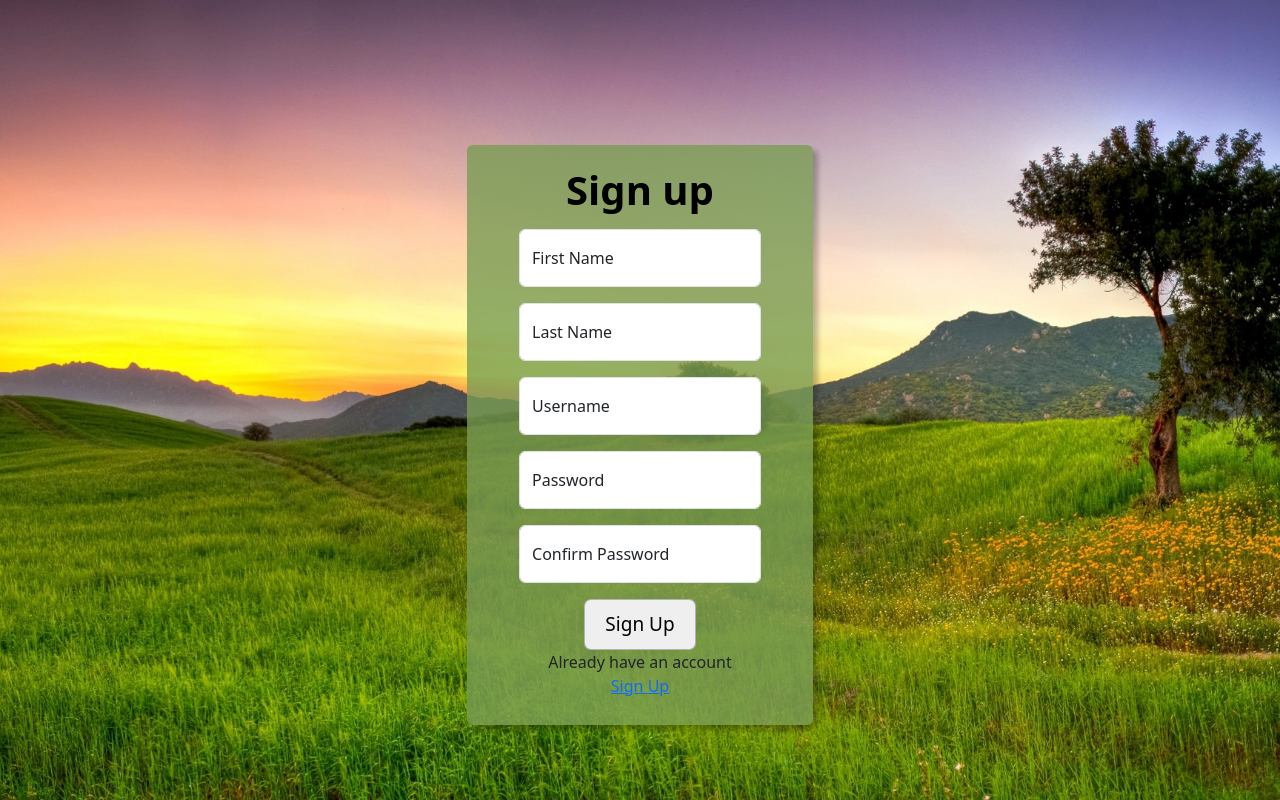
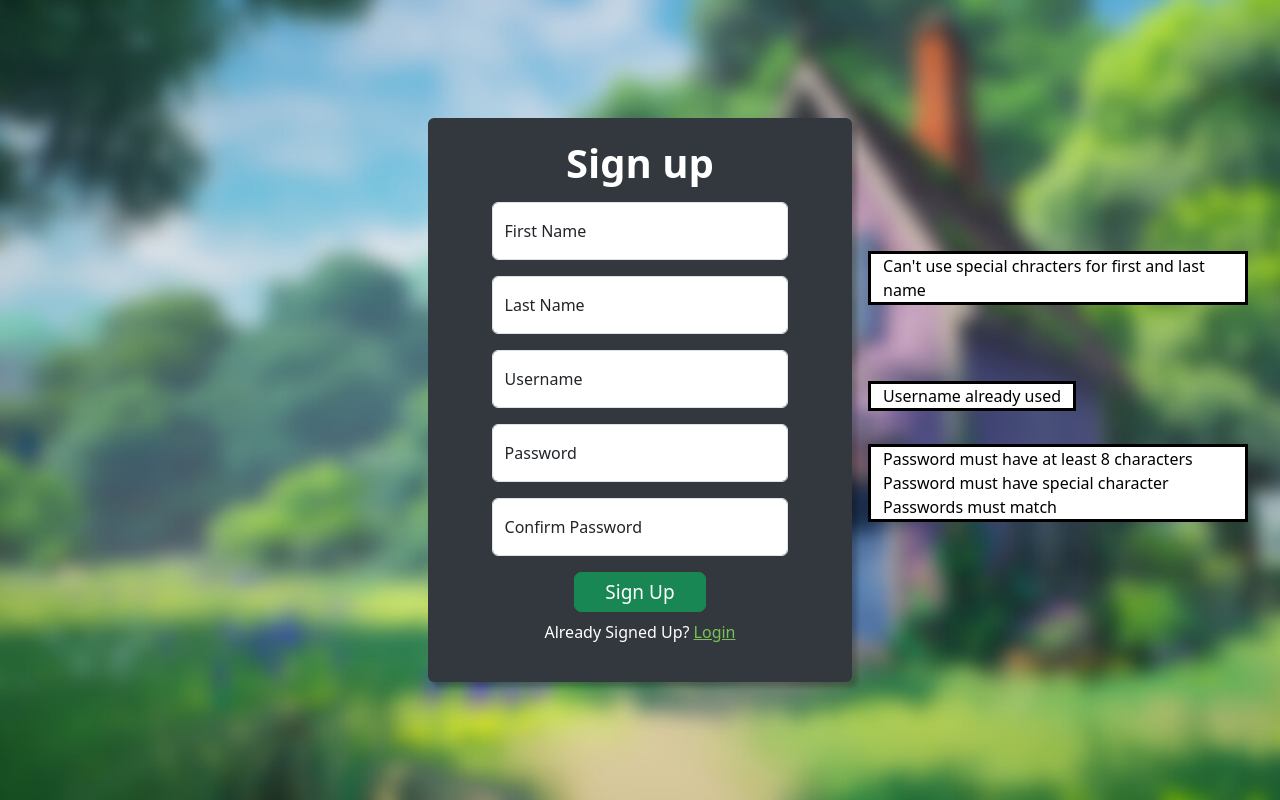
Before and after one commit to dshelton2001/POOS-Project-1, a PHP site: page /signup.html in a window 1280 px wide. Run offline with PHP 8.4, Linux system fonts and the light colour scheme; some libraries are stand-ins or nearby versions.

Commit message:
sign up page design changes

```diff
--- a/css/signup.css
+++ b/css/signup.css
@@ -1,11 +1,5 @@
-#parentDiv {
-	display: flex;
-	align-items: center;
-	justify-content: center;
-}
-
 body {
-	background-image: url(../images/background.jpg);
+	background-image: url(../images/blurryHouseBackground.jpg);
 	background-attachment: fixed;
 	background-repeat: no-repeat;
 	background-size: cover;
@@ -14,12 +8,10 @@ body {
 #userDetailsDiv {
 	display: grid;
 	place-items: center;
-	position: absolute;
-	top: 145px;
 	padding-top: 20px;
-	padding-bottom: 27px;
-	background-color: rgba(122, 157, 84, 0.8);
-	width: 27%;
+	padding-bottom: 22px;
+	background-color: #32383e;
+	width: 38%;
 	max-width: 750px;
 	box-shadow: 5px 5px 5px 0 rgba(0, 0, 0, 0.25);
 }
@@ -33,17 +25,15 @@ body {
 	color: black;
 	padding: 10px 10px 10px 10px;
 	position: relative;
-	left: 415px;
-	top: 176px;
+	left: 476px;
+	top: 226px;
 }
 
 .signupTitle {
 	position: relative;
 	top: 1px;
-	color: black;
+	color: white;
 	text-align: center;
-	position: relative;
-	bottom: 20px;
 }
 
 .inputTitle {
@@ -58,13 +48,43 @@ body {
 	width: 70%;
 }
 
-#p1,
-#p2,
-#p3,
-#p4,
-#p5 {
-	margin-top: auto;
-	margin-bottom: auto;
+#firstnameInput:active {
+	color: #79c255;
+}
+
+#errMsg {
+	max-width: 380px;
+}
+
+#nameErr {
+	bottom: 149px;
+
+}
+
+#usernameErr {
+	bottom: 73px;
+
+}
+
+#passwordErr {
+	bottom: 40px;
+
+}
+
+#login-text {
+	color: white;
+}
+
+.link,
+.link:hover {
+	color: #79c255;
+}
+
+.errBox {
+	background-color: white;
+	color: black;
+	border: solid;
+	max-width: max-content;
 }
 
 .form-floating #buttondiv {
@@ -73,37 +93,10 @@ body {
 	justify-content: center;
 }
 
-#errMsg {
-	background-color: #8C3333;
-	color: white;
-	font-size: 25px;
-}
-
 #ConfirmBtn {
-	display: flex;
-	position: relative;
-	top: 0px;
-	padding: 10px 20px 10px 20px;
+	padding: 5px 30px 5px 30px;
 	border-radius: 7px;
 	cursor: pointer;
-	border-color: rgba(0, 0, 0, 0.25);
-	border-style: solid;
-	border-width: 0.1px;
 	font-size: 19px;
 	transition-duration: 0.4s;
 }
-
-#ConfirmBtn:hover {
-	background-color: #F2EE9D;
-}
-
-#back2login:hover,
-#back2index:hover {
-	background-color: rgba(122, 157, 84, 0.8) !important;
-}
-
-.btn-primary {
-	background-color: white !important;
-	color: black !important;
-	border-color: black !important
-}
--- a/js/signup.js
+++ b/js/signup.js
@@ -85,13 +85,13 @@ var display = false;
 
 function displayMsg() {
 	console.log(display);
-	if(display == false) {
+	if (display == false) {
 		createErrMsg();
 		display = true;
 	}
 }
 
-function createErrMsg() {
+/*function createErrMsg() {
 	const div = document.createElement("div");
 	const target = document.getElementById("parentDiv");
 	const p4 = document.createElement("p");
@@ -191,3 +191,4 @@ function checkPasswordStrength(str) {
 		return false;
 	return true;
 }
+*/
--- a/signup.html
+++ b/signup.html
@@ -16,7 +16,7 @@
 </head>
 
 <body>
-	<div id="parentDiv">
+	<div id="parentDiv" class="container vh-100 d-flex justify-content-center align-items-center">
 		<div class="rounded" id="userDetailsDiv">
 			<h1 class="signupTitle fw-bolder">Sign up</h1>
 			<div class="form-floating mb-auto mt-2" id="firstDiv">
@@ -26,28 +26,44 @@
 			</div>
 			<div class="form-floating mb-auto mt-3" id="lastDiv">
 				<input type="text" class="form-control" id="lastnameInput" placeholder="Last Name"
-				onclick="displayMsg();" onkeyup="checkInput();">
+					onclick="displayMsg();" onkeyup="checkInput();">
 				<label for="lastnameInput">Last Name</label>
 			</div>
 			<div class="form-floating mb-auto mt-3" id="userDiv">
 				<input type="text" class="form-control" id="usernameInput" placeholder="Username"
-				onclick="displayMsg();" onkeyup="checkInput();">
+					onclick="displayMsg();" onkeyup="checkInput();">
 				<label for="usernameInput">Username</label>
 			</div>
 			<div class="form-floating mb-auto mt-3" id="passDiv">
 				<input type="password" class="form-control" id="passwordInput" placeholder="Password"
-				onclick="displayMsg();" onkeyup="checkInput();">
+					onclick="displayMsg();" onkeyup="checkInput();">
 				<label for="passwordInput">Password</label>
 			</div>
 			<div class="form-floating mb-auto mt-3" id="conpassDiv">
 				<input type="password" class="form-control" id="confirmpasswordInput" placeholder="Comfirm Password"
-				onclick="displayMsg();" onkeyup="checkInput();">
+					onclick="displayMsg();" onkeyup="checkInput();">
 				<label for="confirmpasswordInput">Confirm Password</label>
 			</div>
 			<div id="buttondiv">
-				<button class="btn-default mt-3" id="ConfirmBtn" onclick="checkInput();">Sign Up</button>
+				<button id="ConfirmBtn" class="btn btn-success mt-3 mb-2" type="submit" onclick="doSignUp();">Sign
+					Up</button>
 			</div>
-			Already have an account<a href="login.html"> Sign Up</a>
+			<p id="login-text">Already Signed Up? <a class="link" href="login.html">Login</a></p>
+		</div>
+		<div>
+			<div class="container position-absolute mx-3" id="errMsg">
+				<div class="row position-relative errBox" id="nameErr">
+					<p class="my-auto">Can't use special chracters for first and last name</p>
+				</div>
+				<div class="row position-relative errBox" id="usernameErr">
+					<p class="my-auto">Username already used</p>
+				</div>
+				<div class="row position-relative errBox" id="passwordErr">
+					<p class="my-auto">Password must have at least 8 characters</p>
+					<p class="my-auto">Password must have special character</p>
+					<p class="my-auto">Passwords must match</p>
+				</div>
+			</div>
 		</div>
 	</div>
 </body>
```
